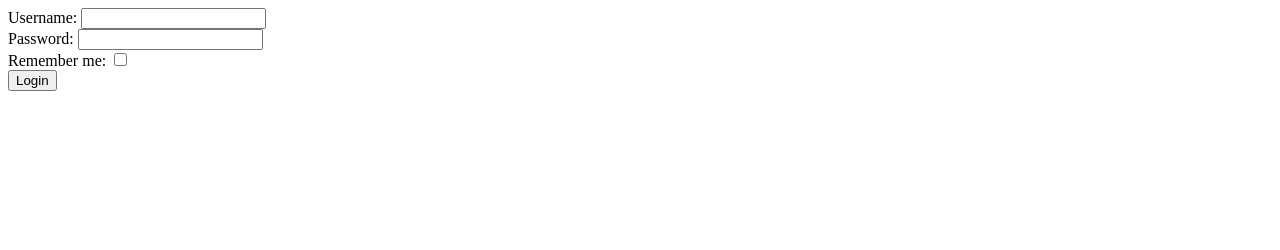
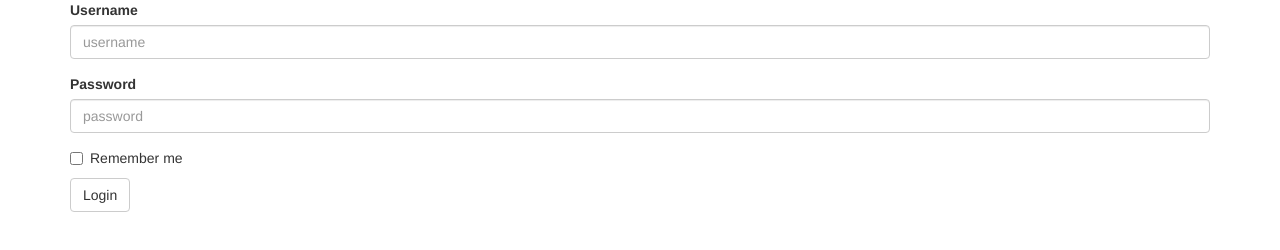
Before and after one commit to mcpower/mtwtf, an Electron app: page login.html in a window 1280 px wide. Drawn offline with nearby package versions, Linux system fonts and the light colour scheme; no server answers.

Commit message:
Add basic Bootstrap styling

```diff
--- a/login.html
+++ b/login.html
@@ -1,15 +1,31 @@
 <!DOCTYPE html>
 <html>
 <head>
+	<meta charset="utf-8">
+	<meta http-equiv="X-UA-Compatible" content="IE=edge">
+	<meta name="viewport" content="width=device-width, initial-scale=1">
 	<title>Login</title>
+	<link href="node_modules/bootstrap/dist/css/bootstrap.min.css" rel="stylesheet">
 </head>
 <body>
-	<form id="login" onsubmit="return login()">
-		<label>Username: <input type="text" name="username"></label><br />
-		<label>Password: <input type="password" name="password"></label><br />
-		<label>Remember me: <input type="checkbox" name="remember"></label><br />
-		<input type="submit" value="Login">
-	</form>
+	<div class="container">
+		<form id="login" onsubmit="return login()">
+			<div class="form-group">
+				<label for="username">Username</label>
+				<input type="text" class="form-control" id="username" placeholder="username">
+			</div>
+			<div class="form-group">
+				<label>Password</label>
+				<input type="password" class="form-control" id="password" placeholder="password">
+			</div>
+			<div class="checkbox">
+				<label>
+					<input type="checkbox" id="remember"> Remember me
+				</label>
+			</div>
+			<button type="submit" class="btn btn-default">Login</button>
+		</form>
+	</div>
 	<script type="text/javascript">
 		const ipcRenderer = require('electron').ipcRenderer;
 		var form = document.getElementById("login");
--- a/package.json
+++ b/package.json
@@ -4,7 +4,8 @@
   "dependencies": {
     "menubar": "^3.0.0",
     "request": "^2.69.0",
-    "lodash": "^4.3.0"
+    "lodash": "^4.3.0",
+    "bootstrap": "^3.3.6"
   },
   "devDependencies": {
     "electron-prebuilt": "^0.36.0"
```
Also changed, not shown: postlogin.html (+8 -2 lines).
